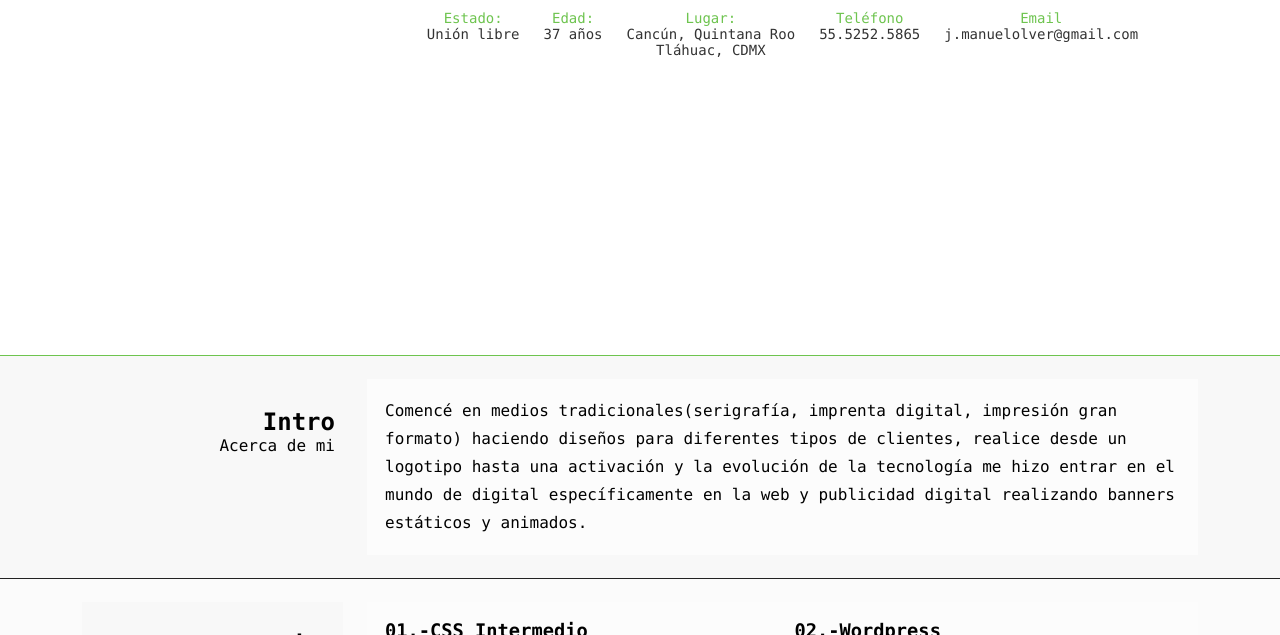
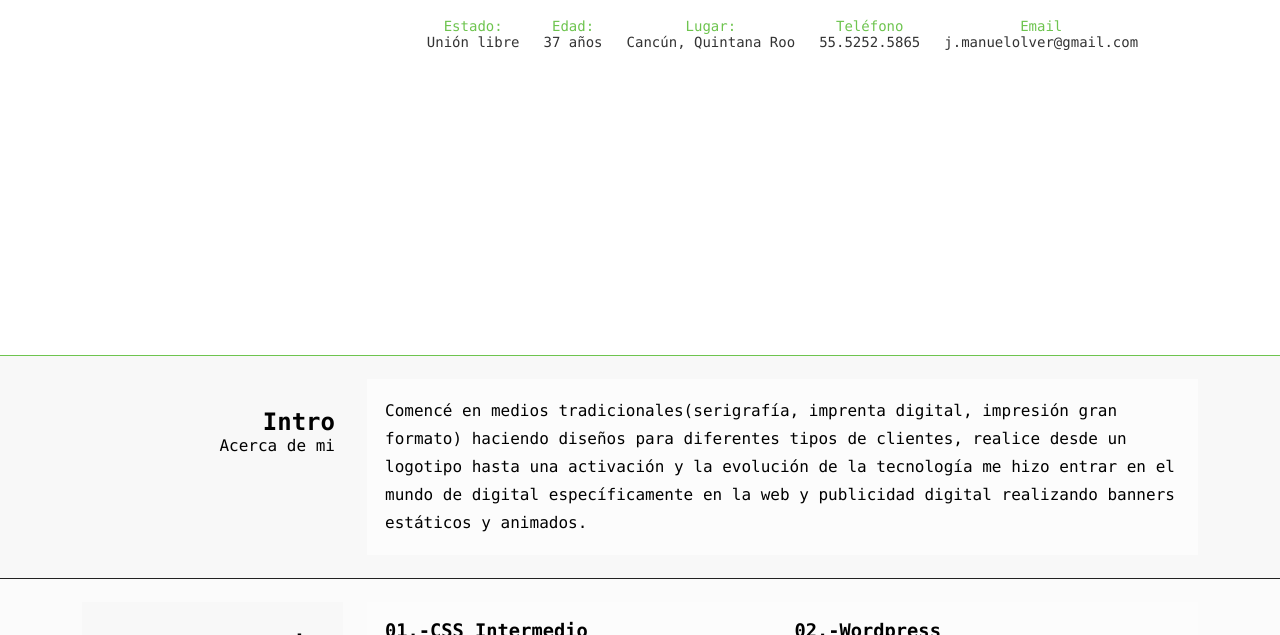
Before and after one commit to manolecks/portafolio, a plain HTML site: page index.html in a window 1280 px wide. Shown: the part 465-1100 px from the top of the page. Drawn offline with nearby package versions, Linux system fonts and the light colour scheme.

Commit message:
cambio
Se realizo el cambio general de lugar de trabajp

```diff
--- a/index.html
+++ b/index.html
@@ -56,7 +56,7 @@
                         <p>Edad: <span id="oldYear">36 años</span> </p>
                     </li>
                     <li>
-                        <p>Lugar: <span>Cancún, Quintana Roo</span><span>Tláhuac, CDMX</span></p>
+                        <p>Lugar: <span>Cancún, Quintana Roo</span><!--<span>Tláhuac, CDMX</span>--></p>
                     </li>
                     <li>
                         <p>Teléfono <span>55.5252.5865</span></p>
```
